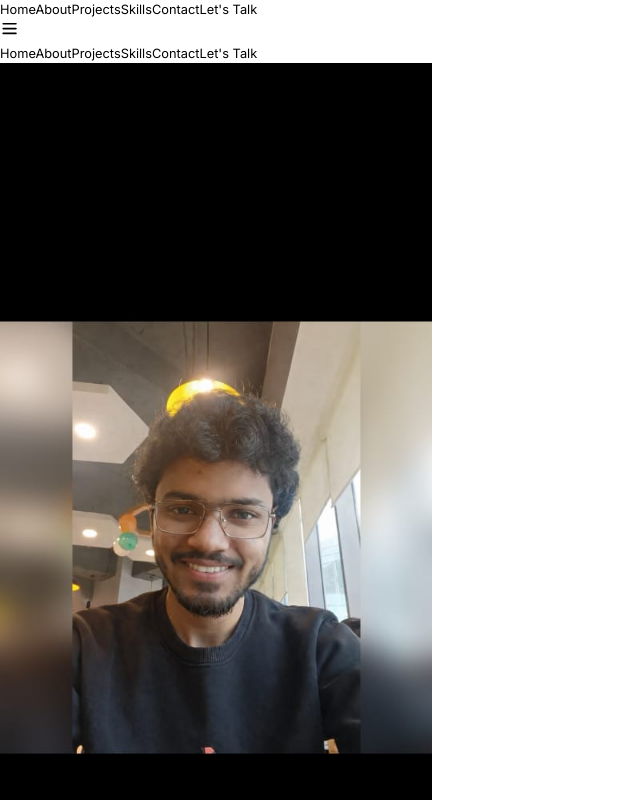
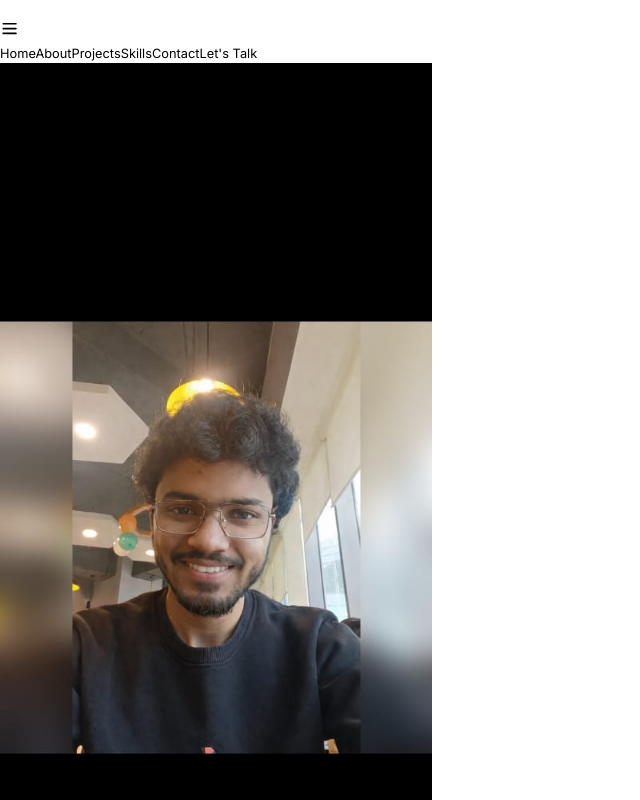
Before and after one commit to ak123jain/portfolio, a React (Vite) app: page / in a window 1280 px wide. Shown: the top 800 px of the page, without its empty margins (0-640 px from the left). Built offline with nearby package versions, Linux system fonts and the light colour scheme.

Commit message:
push neww chnages in navbar

```diff
--- a/index.html
+++ b/index.html
@@ -2,9 +2,13 @@
 <html lang="en">
   <head>
     <meta charset="UTF-8" />
-    <link rel="icon" type="image/svg+xml" href="/vite.svg" />
+
+    <!-- Resume Portfolio Logo -->
+    <link rel="icon" type="image/png" href="/logo.png" />
+
     <meta name="viewport" content="width=device-width, initial-scale=1.0" />
-    <title>Vite + React + TS</title>
+    <title>Akash | Resume Portfolio</title>
+
     <style>
       body {
         zoom: 0.80;
--- a/src/component/Hero.tsx
+++ b/src/component/Hero.tsx
@@ -53,7 +53,8 @@ const Hero = () => {
     const mousePercentage = (clientX / windowWidth) * 2 - 1;
     const offset = mousePercentage * maxOffset;
 
-    navbarRef.current.style.transform = `translateX(${offset}px)`;
+    // Apply transform that keeps the navbar centered while adding the offset
+    navbarRef.current.style.transform = `translateX(calc(-50% + ${offset}px))`;
   };
 
   const navItems = [
@@ -72,9 +73,10 @@ const Hero = () => {
       {/* Fixed Navbar */}
       <div
         ref={navbarRef}
-        className={`fixed top-6 left-1/2 -translate-x-1/2 z-50 transition-all duration-500 ${
+        className={`fixed top-6 left-1/2 z-50 transition-all duration-500 ${
           scrolled ? 'opacity-100 translate-y-0' : 'opacity-0 -translate-y-4'
         }`}
+        style={{ transform: 'translateX(-50%)' }}
       >
         <div className="hidden lg:flex items-center px-6 py-3 bg-white rounded-full shadow-lg border border-gray-100 whitespace-nowrap">
           {navItems.map((item) => (
```
Also changed, not shown: public/logo.png (added), src/assets/logo.png (added).
